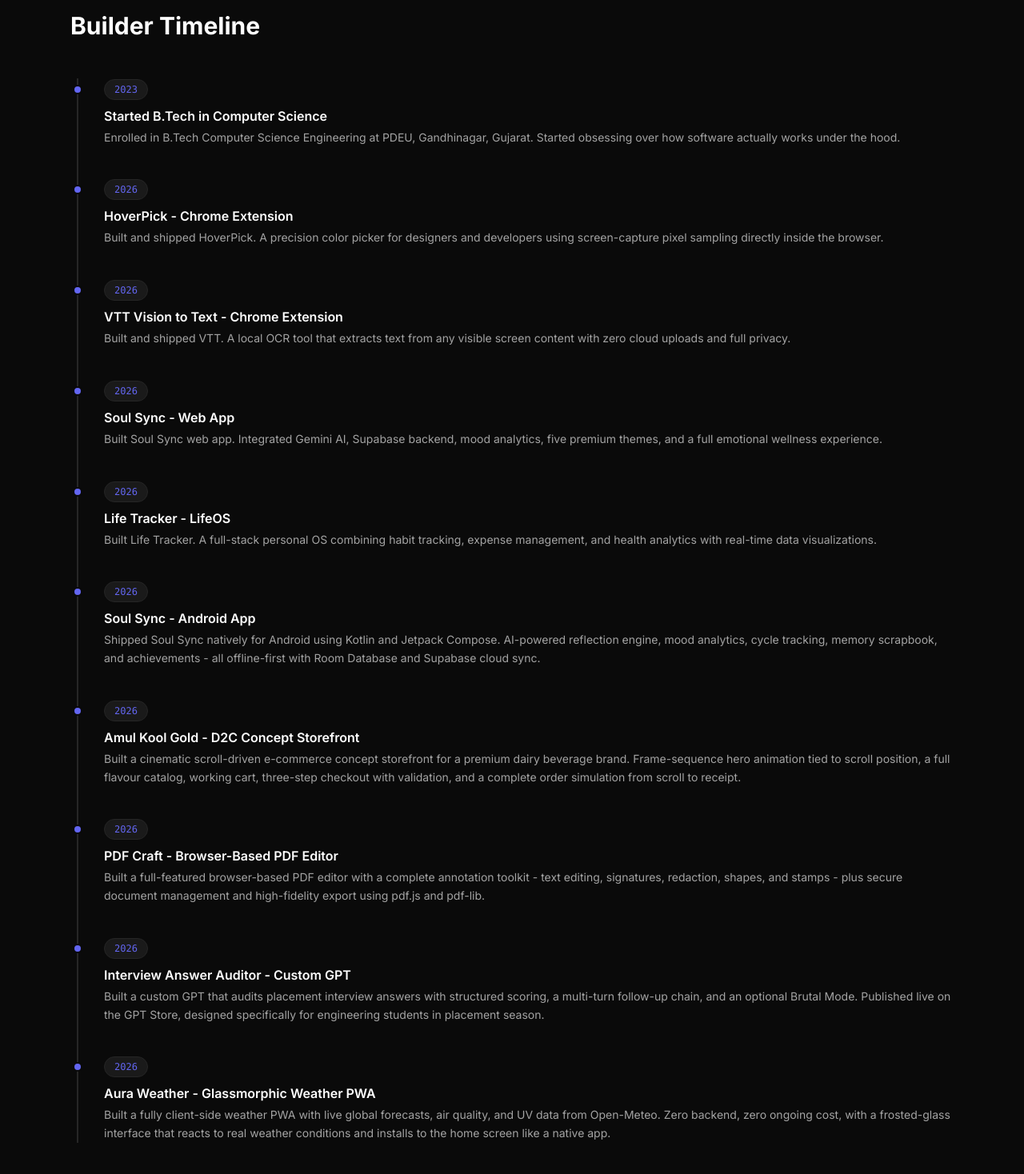
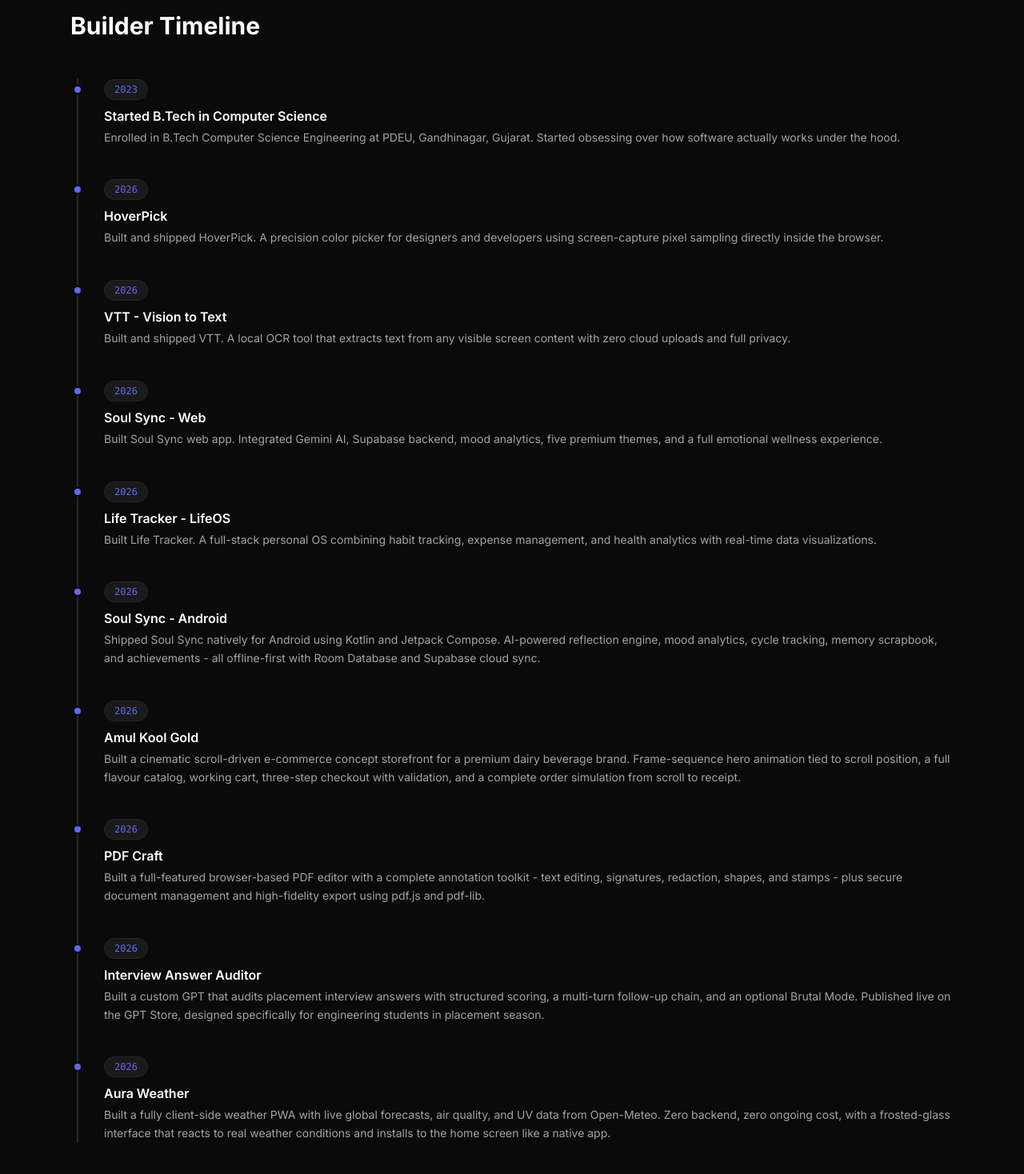
Before and after one commit to Pro-Prince/My-Portfolio, a React (Vite) app: page /about in a window 1280 px wide. Shown: the part 2967-4435 px from the top of the page at 80% size. Built offline with nearby package versions, Linux system fonts and the light colour scheme; no server answers.

Commit message:
refactor: standardize project naming conventions
Normalize project titles across UI components and analytics by introducing a centralized mapping utility. This ensures consistent tracking and display of project names.

```diff
--- a/src/pages/About.tsx
+++ b/src/pages/About.tsx
@@ -252,17 +252,17 @@ export default function About() {
               },
               {
                 year: '2026',
-                title: 'HoverPick - Chrome Extension',
+                title: 'HoverPick',
                 description: 'Built and shipped HoverPick. A precision color picker for designers and developers using screen-capture pixel sampling directly inside the browser.'
               },
               {
                 year: '2026',
-                title: 'VTT Vision to Text - Chrome Extension',
+                title: 'VTT - Vision to Text',
                 description: 'Built and shipped VTT. A local OCR tool that extracts text from any visible screen content with zero cloud uploads and full privacy.'
               },
               {
                 year: '2026',
-                title: 'Soul Sync - Web App',
+                title: 'Soul Sync - Web',
                 description: 'Built Soul Sync web app. Integrated Gemini AI, Supabase backend, mood analytics, five premium themes, and a full emotional wellness experience.'
               },
               {
@@ -272,27 +272,27 @@ export default function About() {
               },
               {
                 year: '2026',
-                title: 'Soul Sync - Android App',
+                title: 'Soul Sync - Android',
                 description: 'Shipped Soul Sync natively for Android using Kotlin and Jetpack Compose. AI-powered reflection engine, mood analytics, cycle tracking, memory scrapbook, and achievements - all offline-first with Room Database and Supabase cloud sync.'
               },
               {
                 year: '2026',
-                title: 'Amul Kool Gold - D2C Concept Storefront',
+                title: 'Amul Kool Gold',
                 description: 'Built a cinematic scroll-driven e-commerce concept storefront for a premium dairy beverage brand. Frame-sequence hero animation tied to scroll position, a full flavour catalog, working cart, three-step checkout with validation, and a complete order simulation from scroll to receipt.'
               },
               {
                 year: '2026',
-                title: 'PDF Craft - Browser-Based PDF Editor',
+                title: 'PDF Craft',
                 description: 'Built a full-featured browser-based PDF editor with a complete annotation toolkit - text editing, signatures, redaction, shapes, and stamps - plus secure document management and high-fidelity export using pdf.js and pdf-lib.'
               },
               {
                 year: '2026',
-                title: 'Interview Answer Auditor - Custom GPT',
+                title: 'Interview Answer Auditor',
                 description: 'Built a custom GPT that audits placement interview answers with structured scoring, a multi-turn follow-up chain, and an optional Brutal Mode. Published live on the GPT Store, designed specifically for engineering students in placement season.'
               },
               {
                 year: '2026',
-                title: 'Aura Weather - Glassmorphic Weather PWA',
+                title: 'Aura Weather',
                 description: 'Built a fully client-side weather PWA with live global forecasts, air quality, and UV data from Open-Meteo. Zero backend, zero ongoing cost, with a frosted-glass interface that reacts to real weather conditions and installs to the home screen like a native app.'
               }
             ].map((event, i) => (
--- a/src/pages/AdminPage.tsx
+++ b/src/pages/AdminPage.tsx
@@ -155,6 +155,23 @@ function formatPagePath(path: string) {
   }
 
   return path;
+}
+
+function normalizeProjectName(rawName: string): string {
+  if (!rawName) return 'Unknown Project';
+  const name = rawName.trim();
+
+  if (name.startsWith('HoverPick')) return 'HoverPick';
+  if (name.startsWith('VTT')) return 'VTT - Vision to Text';
+  if (name.toLowerCase().includes('android') || name === 'Soul Sync - Android') return 'Soul Sync - Android';
+  if (name.includes('Soul Sync')) return 'Soul Sync - Web';
+  if (name.startsWith('Life Tracker')) return 'Life Tracker - LifeOS';
+  if (name.startsWith('Amul Kool')) return 'Amul Kool Gold';
+  if (name.startsWith('PDF Craft')) return 'PDF Craft';
+  if (name.startsWith('Interview Answer Auditor')) return 'Interview Answer Auditor';
+  if (name.startsWith('Aura Weather')) return 'Aura Weather';
+
+  return name;
 }
 
 function StatCard({ value, label, icon: Icon }: { value: number, label: string, icon: any }) {
@@ -418,11 +435,14 @@ function AdminDashboard({ onLock }: { onLock: () => void }) {
     .slice(0, 5);
 
   const projectStats = clicks.reduce((acc, click) => {
-    if (!acc[click.project_name]) {
-      acc[click.project_name] = { live_demo: 0, github: 0, gpt_link: 0, total: 0 };
+    const normalizedName = normalizeProjectName(click.project_name);
+    if (!acc[normalizedName]) {
+      acc[normalizedName] = { live_demo: 0, github: 0, gpt_link: 0, total: 0 };
     }
-    acc[click.project_name][click.button_type]++;
-    acc[click.project_name].total++;
+    if (click.button_type && acc[normalizedName][click.button_type] !== undefined) {
+      acc[normalizedName][click.button_type]++;
+    }
+    acc[normalizedName].total++;
     return acc;
   }, {} as Record<string, { live_demo: number, github: number, gpt_link: number, total: number }>);
 
--- a/src/pages/Home.tsx
+++ b/src/pages/Home.tsx
@@ -129,7 +129,7 @@ export default function Home() {
                   <span className="bg-indigo-400/10 text-[#6366F1] text-[10px] font-bold px-3 py-1 rounded-full uppercase">Web App</span>
                   <span className="bg-green-950 text-[#22C55E] text-[10px] font-bold px-3 py-1 rounded-full uppercase">Shipped</span>
                 </div>
-                <h3 className="text-xl font-bold text-white mb-2">Soul Sync</h3>
+                <h3 className="text-xl font-bold text-white mb-2">Soul Sync - Web</h3>
                 <p className="text-sm text-[#A3A3A3] leading-relaxed flex-grow">
                   AI-powered emotional wellness platform. Journaling, mood tracking, Gemini AI reflections, and emotional analytics - all in one calm digital sanctuary. Built for web and Android.
                 </p>
@@ -140,11 +140,11 @@ export default function Home() {
                   ))}
                 </div>
                 <div className="mt-auto flex flex-row gap-2 mt-4">
-                  <a href="https://yoursoulsync.lovable.app" onClick={() => trackProjectClick('Soul Sync', 'live_demo')} target="_blank" rel="noopener noreferrer" className="flex-1 flex items-center justify-center bg-[rgba(99,102,241,0.08)] border border-[rgba(99,102,241,0.3)] hover:bg-[rgba(99,102,241,0.15)] hover:border-[#6366F1] text-[#6366F1] rounded-lg px-3 py-2 transition-colors text-sm whitespace-nowrap">
+                  <a href="https://yoursoulsync.lovable.app" onClick={() => trackProjectClick('Soul Sync - Web', 'live_demo')} target="_blank" rel="noopener noreferrer" className="flex-1 flex items-center justify-center bg-[rgba(99,102,241,0.08)] border border-[rgba(99,102,241,0.3)] hover:bg-[rgba(99,102,241,0.15)] hover:border-[#6366F1] text-[#6366F1] rounded-lg px-3 py-2 transition-colors text-sm whitespace-nowrap">
                     <svg xmlns="http://www.w3.org/2000/svg" width="14" height="14" viewBox="0 0 24 24" fill="none" stroke="currentColor" strokeWidth="2" strokeLinecap="round" strokeLinejoin="round" className="mr-1.5"><path d="M18 13v6a2 2 0 0 1-2 2H5a2 2 0 0 1-2-2V8a2 2 0 0 1 2-2h6"></path><polyline points="15 3 21 3 21 9"></polyline><line x1="10" y1="14" x2="21" y2="3"></line></svg>
                     Live Demo &rarr;
                   </a>
-                  <a href="https://github.com/Pro-Prince/yoursoulsync" onClick={() => trackProjectClick('Soul Sync', 'github')} target="_blank" rel="noreferrer" className="flex-1 flex items-center justify-center bg-transparent border border-[#3F3F46] hover:border-[#6366F1] text-[#FAFAFA] rounded-[8px] px-3 py-2 transition-colors text-sm whitespace-nowrap">
+                  <a href="https://github.com/Pro-Prince/yoursoulsync" onClick={() => trackProjectClick('Soul Sync - Web', 'github')} target="_blank" rel="noreferrer" className="flex-1 flex items-center justify-center bg-transparent border border-[#3F3F46] hover:border-[#6366F1] text-[#FAFAFA] rounded-[8px] px-3 py-2 transition-colors text-sm whitespace-nowrap">
                     View on GitHub &rarr;
                   </a>
                 </div>
```
